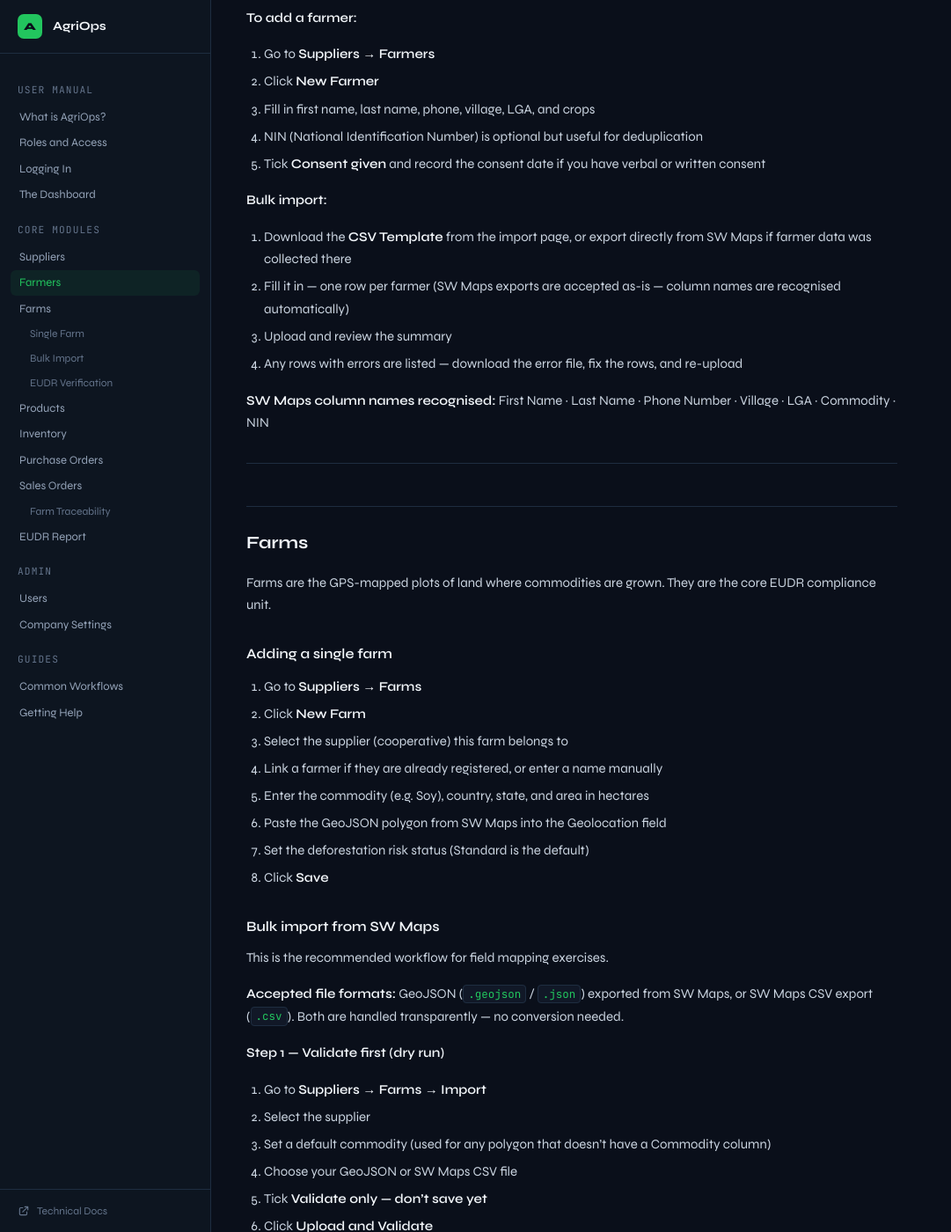
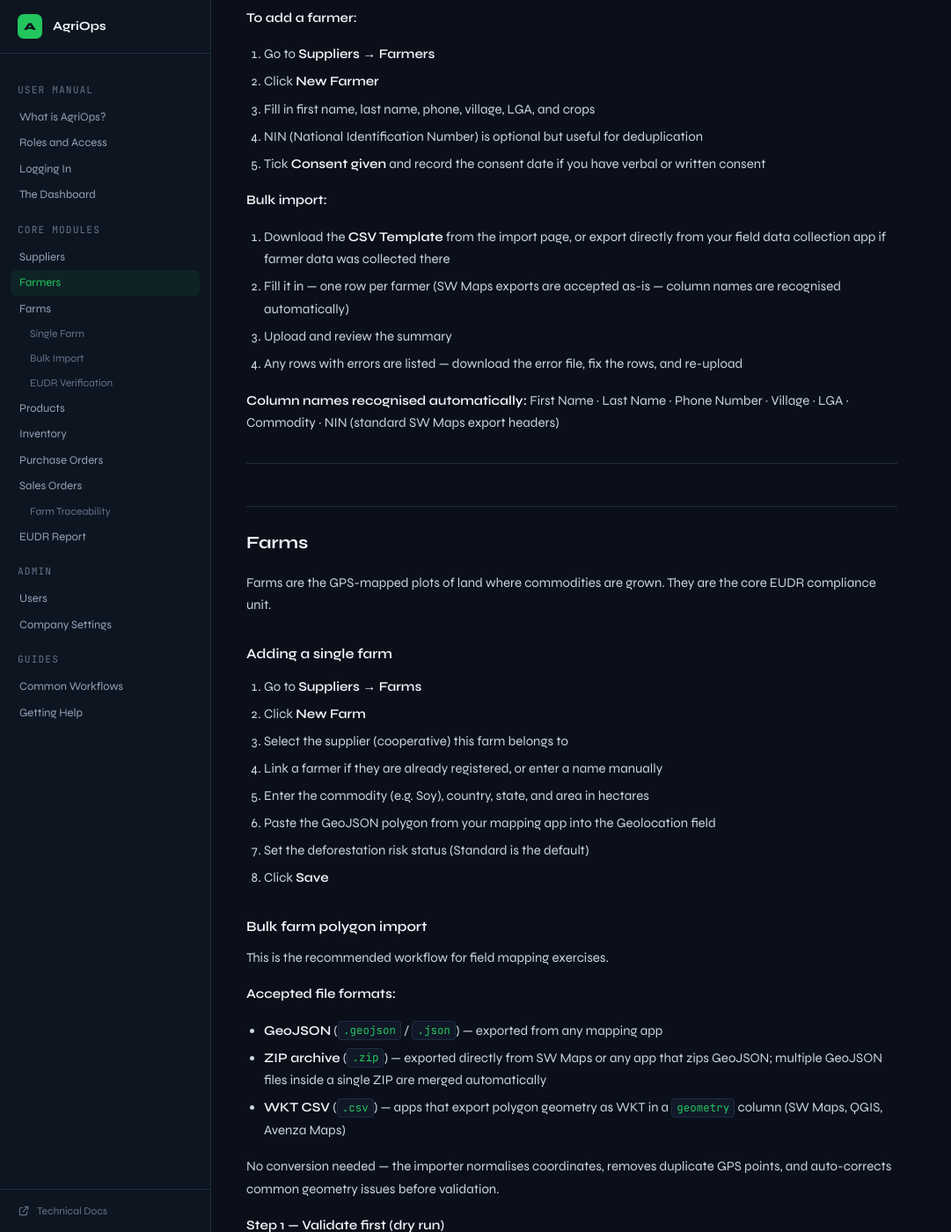
Before and after one commit to Sirleroy/agri_ops, a Jekyll site: the page built from docs/user-manual.md, in a window 1280 px wide and 1400 px high, scrolled down 2593 px. Shown: the whole window at 88% size, without its empty margins (0-1081 px from the left). Built offline with Jekyll 4.4.1, drawn with Linux system fonts in a browser that asks for light colours; some of the changed text lies outside the part shown.

Commit message:
refactor(import): decouple from SW Maps — tool-agnostic naming + doc update
Code:
- normalize_sw_maps_geometry → normalize_field_gps_geometry
- _sw_maps_csv_to_features → _wkt_csv_to_features
- All user-facing error messages updated to "your mapping app"
- Function docstrings updated: SW Maps, Avenza Maps, ODK Collect, QGIS listed
  as examples rather than implied sole sources

Docs:
- user-manual.md: "Bulk import from SW Maps" → "Bulk farm polygon import";
  accepted formats section updated to include ZIP; error table generalized;
  field mapping workflow references generic "mapping app (e.g. SW Maps, Avenza)"
- compliance-module.md: workflow steps and phase table generalized
- ROADMAP.md: Phase 4.10 entry added covering normalization + ZIP + decoupling
- diagrams/erd.dbml: geolocation note updated

Historical ADR references to SW Maps preserved — they document the actual
rationale at decision time, not a technical constraint.

Co-Authored-By: Claude Sonnet 4.6 <noreply@anthropic.com>

```diff
--- a/docs/user-manual.md
+++ b/docs/user-manual.md
@@ -89,12 +89,12 @@ Farmers are the individual people who own or manage farm plots. Building a farme
 5. Tick **Consent given** and record the consent date if you have verbal or written consent
 
 **Bulk import:**
-1. Download the **CSV Template** from the import page, or export directly from SW Maps if farmer data was collected there
+1. Download the **CSV Template** from the import page, or export directly from your field data collection app if farmer data was collected there
 2. Fill it in — one row per farmer (SW Maps exports are accepted as-is — column names are recognised automatically)
 3. Upload and review the summary
 4. Any rows with errors are listed — download the error file, fix the rows, and re-upload
 
-**SW Maps column names recognised:** First Name · Last Name · Phone Number · Village · LGA · Commodity · NIN
+**Column names recognised automatically:** First Name · Last Name · Phone Number · Village · LGA · Commodity · NIN (standard SW Maps export headers)
 
 ---
 
@@ -109,21 +109,26 @@ Farms are the GPS-mapped plots of land where commodities are grown. They are the
 3. Select the supplier (cooperative) this farm belongs to
 4. Link a farmer if they are already registered, or enter a name manually
 5. Enter the commodity (e.g. Soy), country, state, and area in hectares
-6. Paste the GeoJSON polygon from SW Maps into the Geolocation field
+6. Paste the GeoJSON polygon from your mapping app into the Geolocation field
 7. Set the deforestation risk status (Standard is the default)
 8. Click **Save**
 
-### Bulk import from SW Maps
+### Bulk farm polygon import
 
 This is the recommended workflow for field mapping exercises.
 
-**Accepted file formats:** GeoJSON (`.geojson` / `.json`) exported from SW Maps, or SW Maps CSV export (`.csv`). Both are handled transparently — no conversion needed.
+**Accepted file formats:**
+- **GeoJSON** (`.geojson` / `.json`) — exported from any mapping app
+- **ZIP archive** (`.zip`) — exported directly from SW Maps or any app that zips GeoJSON; multiple GeoJSON files inside a single ZIP are merged automatically
+- **WKT CSV** (`.csv`) — apps that export polygon geometry as WKT in a `geometry` column (SW Maps, QGIS, Avenza Maps)
+
+No conversion needed — the importer normalises coordinates, removes duplicate GPS points, and auto-corrects common geometry issues before validation.
 
 **Step 1 — Validate first (dry run)**
 1. Go to **Suppliers → Farms → Import**
 2. Select the supplier
 3. Set a default commodity (used for any polygon that doesn't have a Commodity column)
-4. Choose your GeoJSON or SW Maps CSV file
+4. Choose your file (GeoJSON, ZIP, or CSV)
 5. Tick **Validate only — don't save yet**
 6. Click **Upload and Validate**
 
@@ -142,8 +147,8 @@ Review the results:
 
 | Error | What it means | Fix |
 |---|---|---|
-| Falls outside Nigeria | Coordinates are wrong — likely swapped lat/lon or wrong map projection | Re-export from SW Maps with WGS84 setting |
-| Ring is not closed | The polygon boundary doesn't close back on itself | Re-export the boundary from SW Maps |
+| Falls outside Nigeria | Coordinates are wrong — likely swapped lat/lon or wrong map projection | Check your mapping app is set to WGS84 and re-export |
+| Ring is not closed | The polygon boundary doesn't close back on itself — the importer auto-corrects this; if this error persists the geometry is severely malformed | Re-map the farm boundary |
 | Only N points | Too few GPS points to make a valid polygon | Remap the farm — walk the full boundary |
 | Overlaps existing farm | This plot's boundary crosses a farm already in the system | Review both farms — adjust if a mapping error |
 
@@ -316,7 +321,7 @@ Go to **Company** in the sidebar to update:
 
 1. **Add supplier** → cooperative or aggregator
 2. **Add farmers** → bulk import via CSV or add individually
-3. **Map farms** → SW Maps field exercise → dry-run import → commit import
+3. **Map farms** → field mapping exercise → dry-run import → commit import
 4. **Verify farms** → set risk status, upload satellite evidence, mark EUDR verified
 5. **Create purchase order** → buy the commodity from the supplier → mark Received
 6. **Create sales order** → EU buyer order → link farms → batch is created
@@ -327,10 +332,10 @@ Go to **Company** in the sidebar to update:
 
 1. Brief field officers on farm naming convention before going out
 2. Field officer fills the **Field Verification Form (FVF)** with each farmer on-site (paper copy stays with farmer; officer retains a copy)
-3. Map all farms in SW Maps, record farmer name, village, LGA, and commodity in SW Maps properties
-4. Export from SW Maps — GeoJSON FeatureCollection or CSV (both formats accepted by the importer)
+3. Map all farms in your field mapping app (e.g. SW Maps, Avenza Maps), recording farmer name, village, LGA, and commodity in the feature properties
+4. Export as GeoJSON, ZIP, or CSV — all formats are accepted by the importer
 5. **Dry-run upload** first — review errors and warnings
-6. Fix any issues flagged (re-export from SW Maps if geometry errors)
+6. Fix any issues flagged; re-map or re-export if geometry errors persist
 7. Commit upload — confirm farm count in Upload History
 8. Fill in missing LGA, farmer links, and FVF data via the farm edit page
 
```
Also changed, not shown: docs/ROADMAP.md (+10 -0 lines), docs/design/compliance-module.md (+4 -4 lines), 5 other files.
